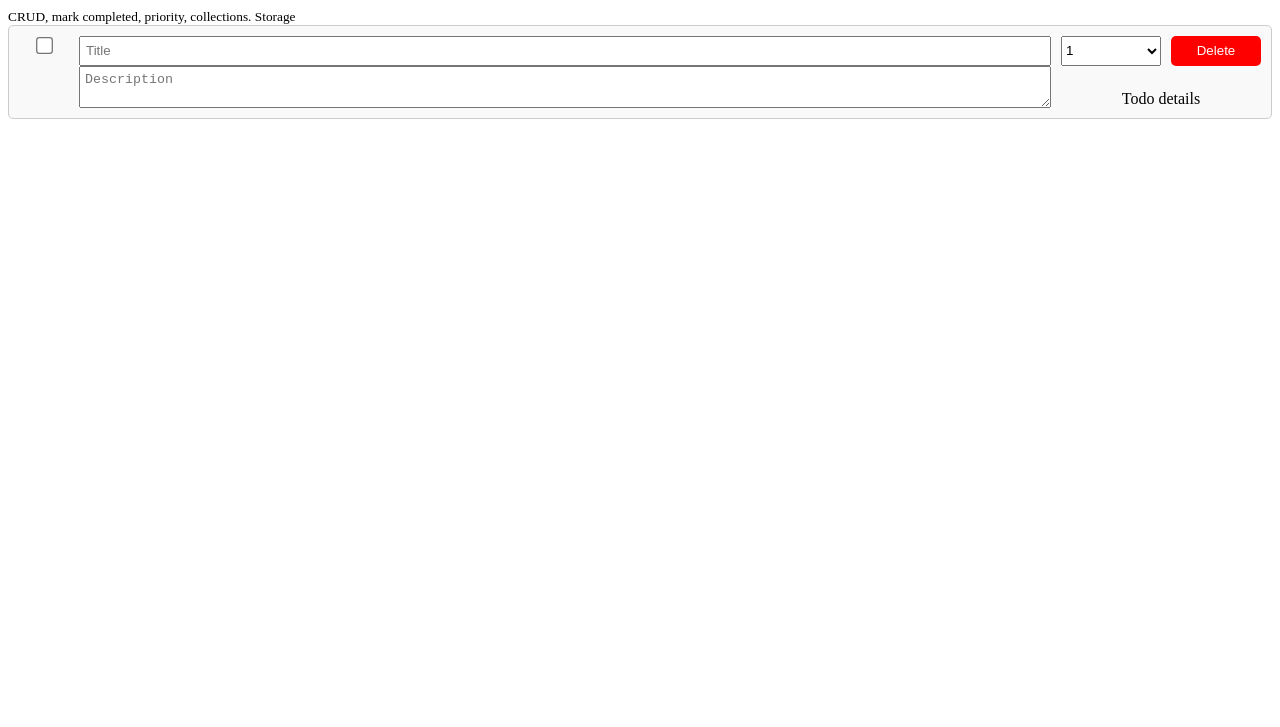
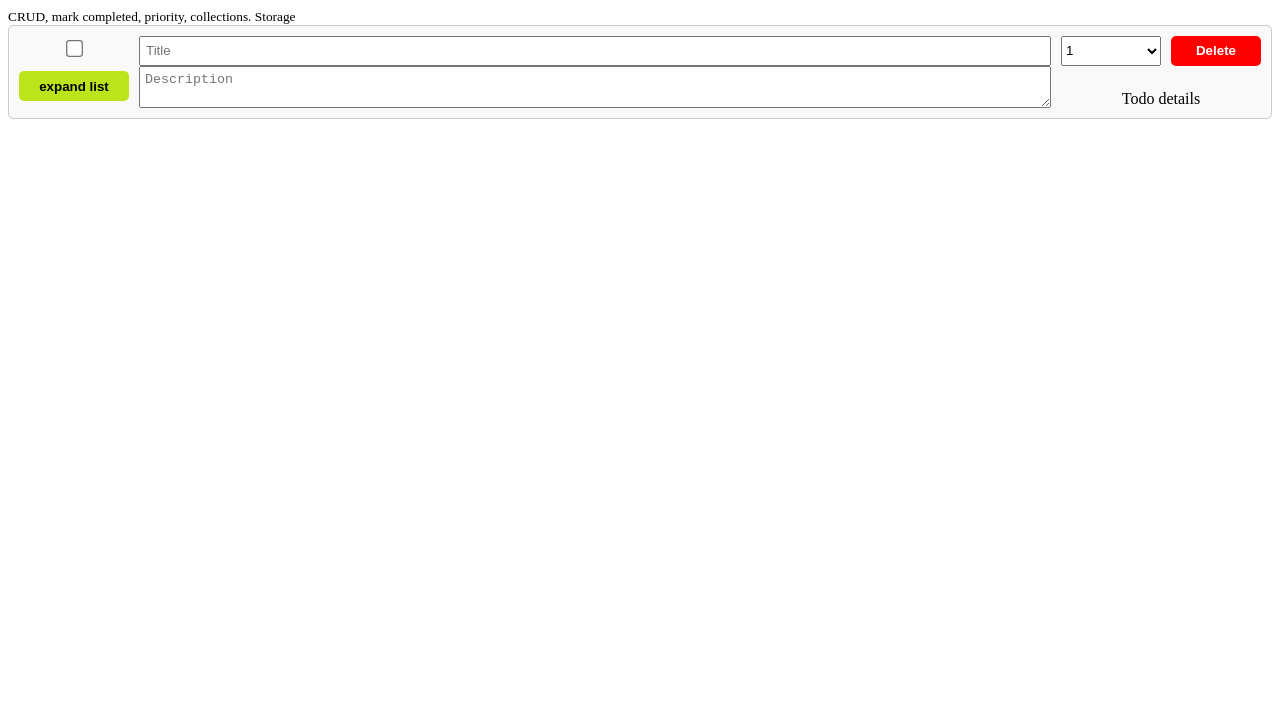
Before and after one commit to williamowen65/ToDoList, a website built with webpack: page index.html in a window 1280 px wide. Shown: the part 73-800 px from the top of the page. Built offline with nearby package versions, Linux system fonts and the light colour scheme.

Commit message:
Left side panel progress

```diff
--- a/index.html
+++ b/index.html
@@ -1,4 +1,4 @@
-<!DOCTYPE html>
+<!doctype html>
 <html>
   <head>
     <meta charset="utf-8" />
@@ -10,12 +10,17 @@
 
     <div id="todoList">
       <div id="not-completed">
-
         <div class="todo">
-                <input type="checkbox" class="completed">
+          <div class="left-sidebar">
+            <div class="mark-completed">
+                <div class="d-none">Mark completed</div>
+                <input type="checkbox" class="completed" />
+            </div>
+            <button class="expand-list expandBtn">expand list</button>
+          </div>
 
           <div class="text-inputs">
-                <input type="text" class="title" placeholder="Title">
+            <input type="text" class="title" placeholder="Title" />
             <textarea name="description" placeholder="Description"></textarea>
           </div>
           <div class="right-sidebar">
@@ -26,27 +31,23 @@
               <option value="4">4</option>
               <option value="5">5</option>
             </select>
-                        <button class="delete">Delete</button>
+            <button class="delete deleteBtn">Delete</button>
             <div class="todo-details">Todo details</div>
           </div>
         </div>
-
       </div>
       <div id="completed"></div>
     </div>
 
     <template>
       <div class="todo">
-                <input type="checkbox" class="completed">
-                <input type="text" class="title">
-                <input type="number" class="priority">
+        <input type="checkbox" class="completed" />
+        <input type="text" class="title" />
+        <input type="number" class="priority" />
         <button class="delete">Delete</button>
       </div>
     </template>
   </body>
 
-    <script>
-
-
-    </script>
+  <script></script>
 </html>
--- a/src/styles.scss
+++ b/src/styles.scss
@@ -1,6 +1,6 @@
 .todo {
     display: grid;
-    grid-template-columns: 50px 1fr 200px;
+    grid-template-columns: 110px 1fr 200px;
     justify-content: space-between;
     align-items: baseline;
     padding: 10px;
@@ -43,18 +43,37 @@
     align-self: flex-start;
 }
 .todo button {
-    background-color: #f00;
+    background-color: rgb(158, 113, 113);
+
     color: #fff;
     border: none;
     border-radius: 5px;
     // padding: 5px 10px;
-    margin-left: 10px;
     cursor: pointer;
     align-self: flex-start;
     height: 30px;
+    font-weight: bold;
+
+    &.deleteBtn{
+        margin-left: 10px;
+        background-color: #f00;
+
+    }
+
+    &.expandBtn{
+        margin-bottom: 10px;
+        background-color: rgb(188, 228, 26);
+        color: black;
+
+    }
 }
 
 
+
+
+.d-none {
+    display: none;
+}
 .d-flex {
     display: flex;
 }
@@ -76,3 +95,20 @@
 
     }
 }
+.left-sidebar{
+    display: grid;
+    grid-template-columns: 1fr;
+    height: 100%;
+    // width: 40px;
+    .mark-completed{
+        grid-column: span 1;
+        align-self: self-start;
+        text-align: center;
+    }
+    .expand-list{
+        grid-column: span 2;
+        align-self: self-start;
+        margin-top: auto;
+        text-align: center;
+    }
+}
```
Lines whose indentation alone changed are shown as unchanged.
